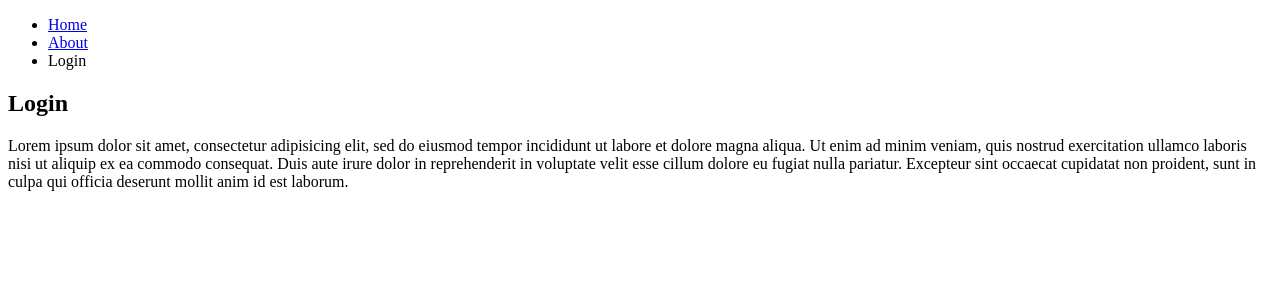
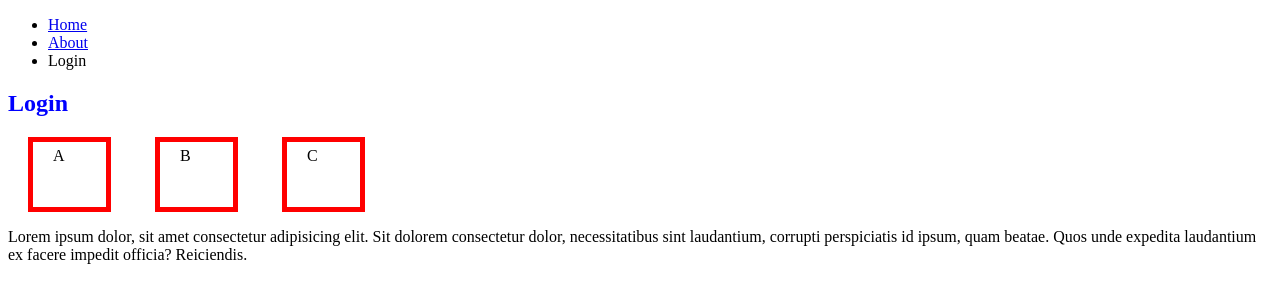
Before and after one commit to dvallemo/full_stack, a plain HTML site: page project_files/login.html in a window 1280 px wide. Drawn offline with Linux system fonts and the light colour scheme.

Commit message:
added all basic css content

```diff
--- a/project_files/login.html
+++ b/project_files/login.html
@@ -3,6 +3,7 @@
 <html>
 <head>
   <title>My first website!</title>
+  <link rel="stylesheet" href="style_login.css">
 </head>
 <body>
   <header>
@@ -16,12 +17,11 @@
   </header>
   <section>
     <h2>Login</h2>
-    <p>Lorem ipsum dolor sit amet, consectetur adipisicing elit, sed do eiusmod
-    tempor incididunt ut labore et dolore magna aliqua. Ut enim ad minim veniam,
-    quis nostrud exercitation ullamco laboris nisi ut aliquip ex ea commodo
-    consequat. Duis aute irure dolor in reprehenderit in voluptate velit esse
-    cillum dolore eu fugiat nulla pariatur. Excepteur sint occaecat cupidatat non
-    proident, sunt in culpa qui officia deserunt mollit anim id est laborum.</p>
+    <div class="boxmodel">A</div>
+    <div class="boxmodel">B</div>
+    <div class="boxmodel">C</div>
+
+    <p>Lorem ipsum dolor, sit amet consectetur adipisicing elit. Sit dolorem consectetur dolor, necessitatibus sint laudantium, corrupti perspiciatis id ipsum, quam beatae. Quos unde expedita laudantium ex facere impedit officia? Reiciendis.</p>
   </section>
 </body>
 </html>
--- a/project_files/style.css
+++ b/project_files/style.css
@@ -3,15 +3,15 @@
 } */
 * {
     text-align: right; /*all other elements have priority to their slectors and classes*/
-}
+}/*aligns text to the right*/
 
 body {
     background-image: url("https://www.zingerbugimages.com/backgrounds/light_pink_marble_seamless.jpg");
-   background-size: co
+    background-size: cover; /*the background image covers the website*/
 }
 h2, p {
-    color: #AA4139;
-    text-align: center;
+    color: #AA4139; /*sets h2 and p element to this color from paletton.com*/
+    text-align: center; /*aligns text to the center*/
     border: 5px solid rgba(255, 176, 170, 0.5); /*last one is opacity*/
     cursor: pointer;
 }
@@ -26,13 +26,13 @@ p {
 }
 
 li {
-    list-style: none;
-    display:inline-block;
-
+    list-style: none; /*unbullits the list*/
+    display:inline-block; /*sets display to be on the same line instead of block which goes on necxt line*/
+/*this allows the list of home, about, and login to be inline and next to eachother*/
 }
 
 .webtext {
-    border: 5px dashed green;
+    border: 5px dashed green; /*size | type of line | color*/
 }
 
 .active {
@@ -40,9 +40,19 @@ li {
 }
 
 #div1 {
-    background: rgba(0, 0, 255, 0.2);
+    background: rgba(0, 0, 255, 0.2); /*sets blue of 255 with an opacity of 0.2*/
 }
 
 #div2 {
-    background: rgba(255, 0, 0, 0.2);
+    background: rgba(255, 0, 0, 0.2); /*sets red of 255 with opacity of 0.2*/
 }
+
+#div3 p {
+    line-height: 20px;
+    font-style: italic;
+    font-weight: bold;
+    font-size: 80%;
+    /* font-family: 'Times New Roman', Times, serif;  */
+    font-family: 'Poiret One', cursive; /*using google fonts Poiret one font*/
+
+}
--- /dev/null
+++ b/project_files/style_login.css
@@ -0,0 +1,25 @@
+
+h2 {
+    color: blue;
+}
+
+.boxmodel {
+    border: 5px solid red;
+    display:inline-block;
+    /*test*/
+    /* padding: 20px 30px 40px 50px; top right bottom left */
+    /* margin: 20px 30px 40px 50px; same as padding */
+    /* width: 20px;
+    height: 30px; */
+
+    padding: 5px 20px;
+    margin: 0px 20px;
+    width: 33px;
+    height:55px;
+
+    /*units reference: https://elementor.com/help/whats-the-difference-between-px-em-rem-vw-and-vh/*/
+}
+/*How to capetalize every first letter in a pragraph with*/
+/* p {
+    text-transform: capitalize;
+} */
--- /dev/null
+++ b/project_files/styleabout.css
@@ -0,0 +1,46 @@
+* {
+    text-align: right;
+}
+
+body {
+    background-image: url("https://www.zingerbugimages.com/backgrounds/light_pink_marble_seamless.jpg");
+    background-size: cover; /*the background image covers the website*/
+}
+
+a, nav {
+    font-size: 20px;
+}
+
+h2 {
+    color: #AA4139;
+    font-size: 45px;
+}
+
+section > p {
+    color: #AA4139; /*sets h2 and p element to this color from paletton.com*/
+    text-align: center; /*aligns text to the center*/
+    border: 5px solid rgba(255, 176, 170, 0.5); /*last one is opacity*/
+    cursor: pointer;
+    font-size: 30px;
+    line-height: 50px;
+    font-style: italic;
+    font-weight: bold;
+    font-family: 'Poiret One', cursive;
+    /* line-height: 5px; */ /*property cleared and not a paart of float test*/
+}
+
+img {
+    float: left;
+}
+
+
+footer p {
+    clear: both;
+    text-align: center;
+    font-size: 24px;
+}
+
+li {
+    list-style: none;
+    display: inline-block;
+}
```
Also changed, not shown: project_files/about.html (+9 -0 lines), project_files/index.html (+19 -14 lines).
